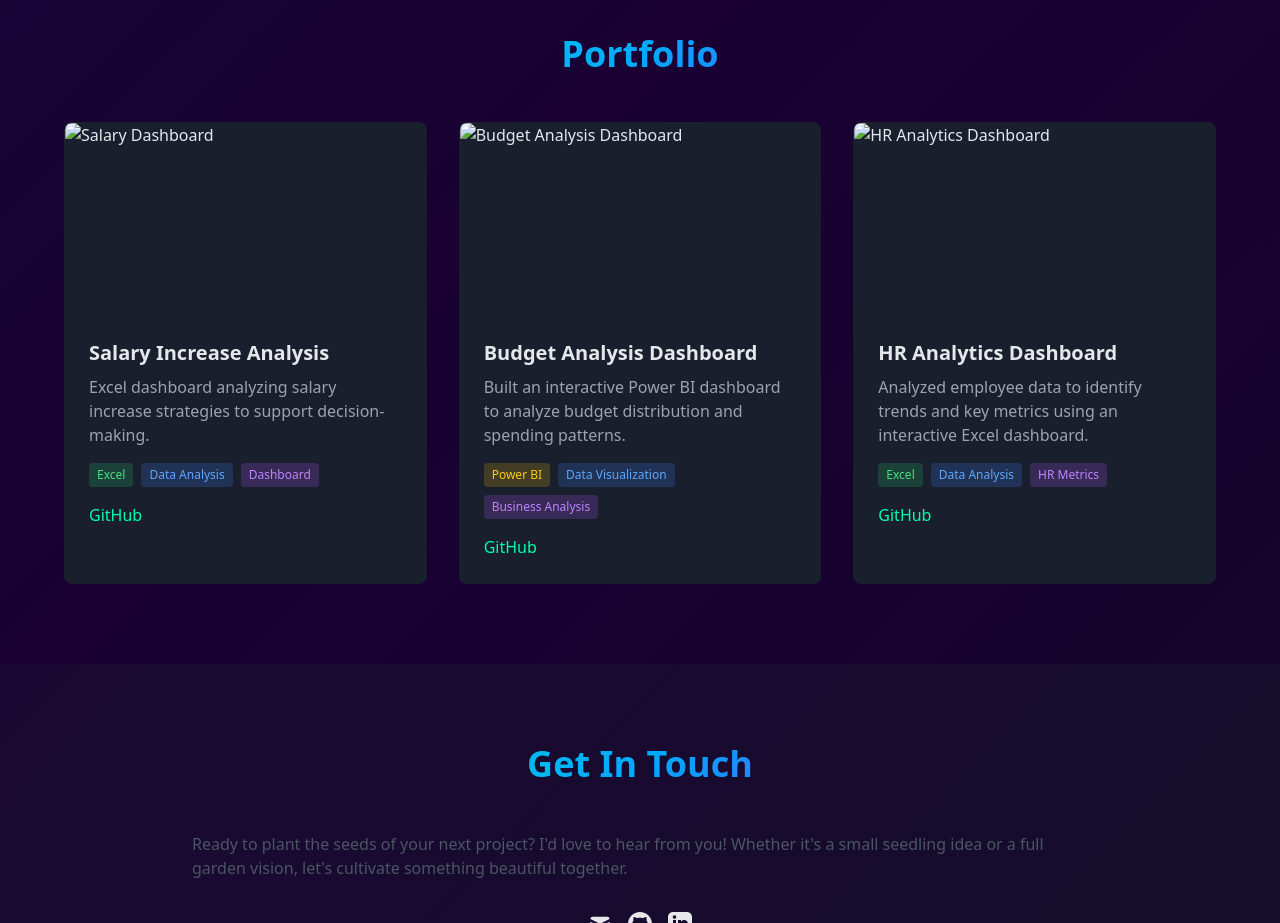
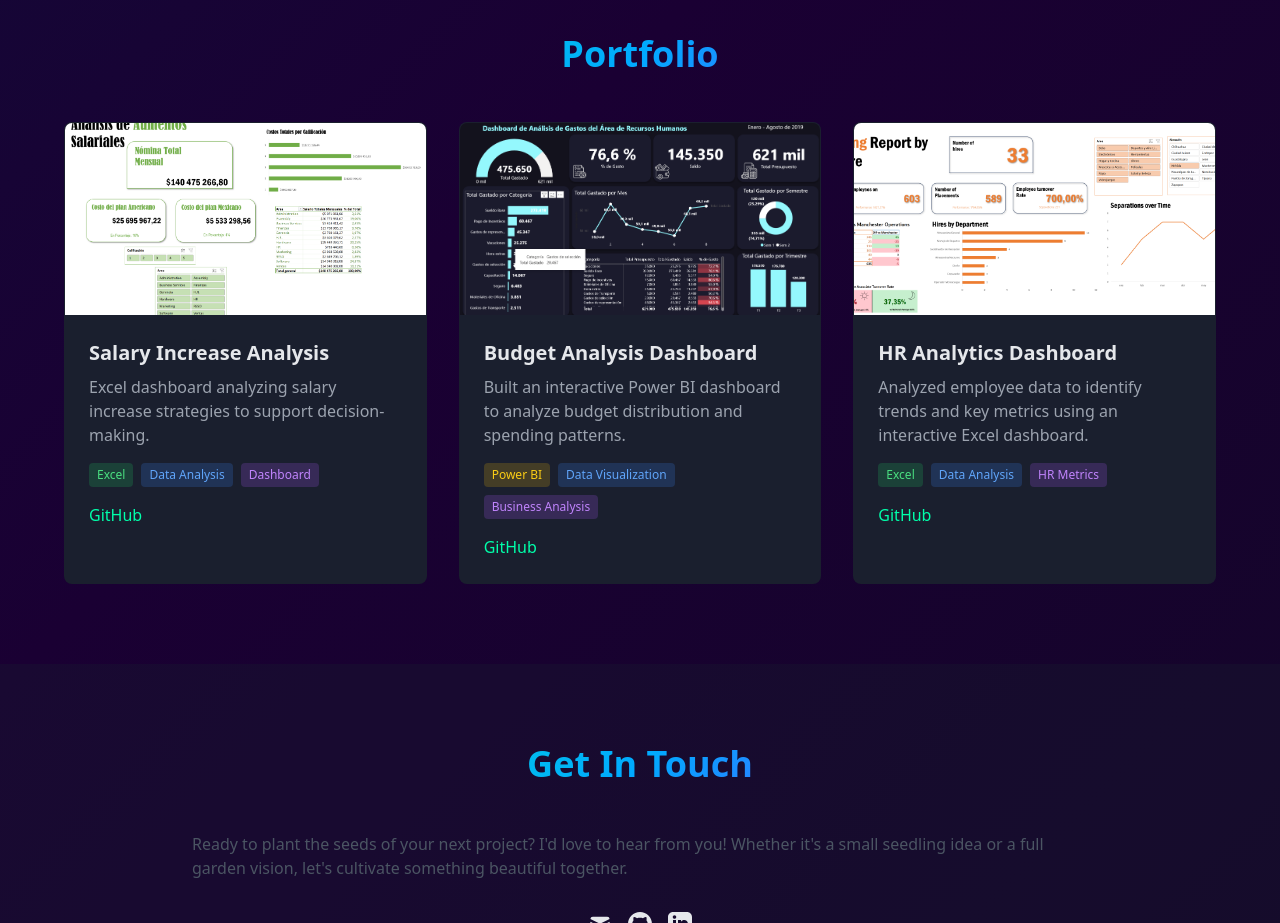
Before and after one commit to Emilybolivar05/emily-portfolio, a plain HTML site: page index.html in a window 1280 px wide. Shown: the part 4020-4943 px from the top of the page. Drawn offline with nearby package versions, Linux system fonts and the light colour scheme; the site is published under a folder, as on GitHub Pages, so addresses that start at the root find nothing.

Commit message:
fix images

```diff
--- a/index.html
+++ b/index.html
@@ -607,7 +607,7 @@
                 <div class="bg-dark-card rounded-lg overflow-hidden card-hover group">
 
                     <div class="h-48 overflow-hidden">
-                        <img src="/images/dashboard_preview_excel.png" alt="Salary Dashboard"
+                        <img src="images/dashboard_preview_excel.png" alt="Salary Dashboard"
                             class="w-full h-full object-cover group-hover:scale-105 transition duration-300" />
                     </div>
 
@@ -635,7 +635,7 @@
                 <div class="bg-dark-card rounded-lg overflow-hidden card-hover group">
 
                     <div class="h-48 overflow-hidden">
-                        <img src="/images/dashboard_preview_bi.png" alt="Budget Analysis Dashboard"
+                        <img src="images/dashboard_preview_bi.png" alt="Budget Analysis Dashboard"
                             class="w-full h-full object-cover group-hover:scale-105 transition duration-300" />
                     </div>
 
@@ -664,7 +664,7 @@
                 <div class="bg-dark-card rounded-lg overflow-hidden card-hover group">
 
                     <div class="h-48 overflow-hidden">
-                        <img src="/images/hiringReport_dashboard.png" alt="HR Analytics Dashboard"
+                        <img src="images/hiringReport_dashboard.png" alt="HR Analytics Dashboard"
                             class="w-full h-full object-cover group-hover:scale-105 transition duration-300" />
                     </div>
 
```
